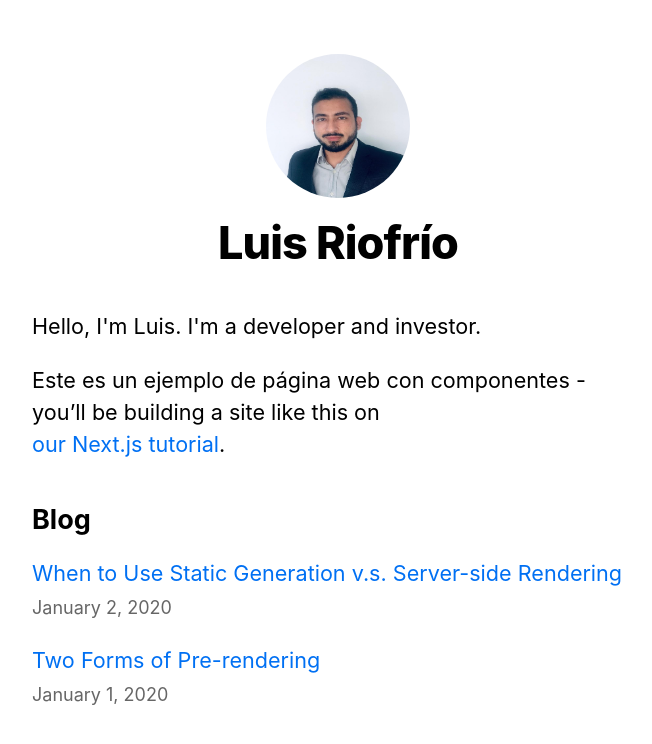
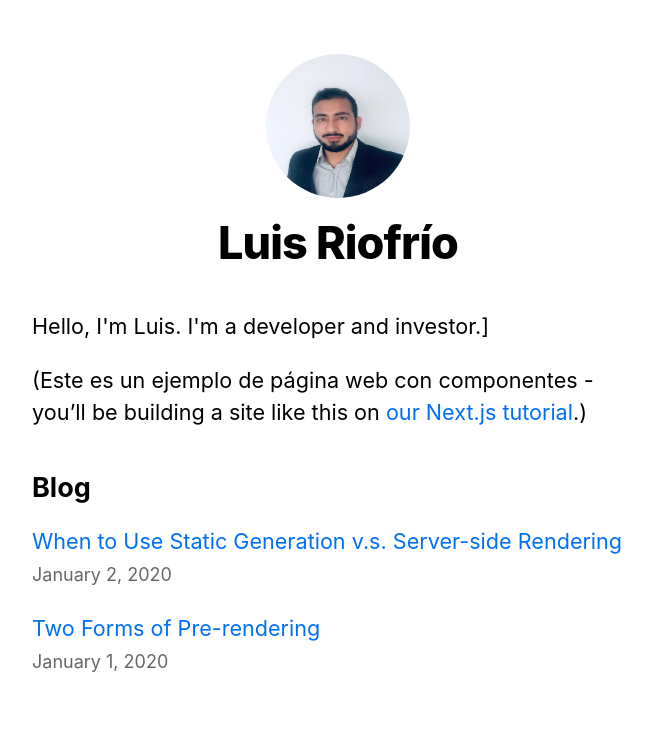
Before and after one commit to lriofrio915/nextjs-blog, a Next.js app: page / in a window 1280 px wide. Shown: the top 744 px of the page, without its empty margins (302-954 px from the left). Built offline with nearby package versions, Linux system fonts and the light colour scheme.

Commit message:
regresar cambios

```diff
--- a/src/pages/index.js
+++ b/src/pages/index.js
@@ -21,10 +21,10 @@ export default function Home({allPostsData}) {
         <title>{siteTitle}</title>
       </Head>
       <section className={utilStyles.headingMd}>
-        <p>Hello, I'm Luis. I'm a developer and investor.</p>
+        <p>Hello, I'm Luis. I'm a developer and investor.]</p>
         <p>
-          Este es un ejemplo de página web con componentes - you’ll be building a site like this on <br/>
-          <a href="https://nextjs.org/learn">our Next.js tutorial</a>.
+          (Este es un ejemplo de página web con componentes - you’ll be building a site like this on{' '}
+          <a href="https://nextjs.org/learn">our Next.js tutorial</a>.)
         </p>
       </section>
       <section className={`${utilStyles.headingMd} ${utilStyles.padding1px}`}>
```
